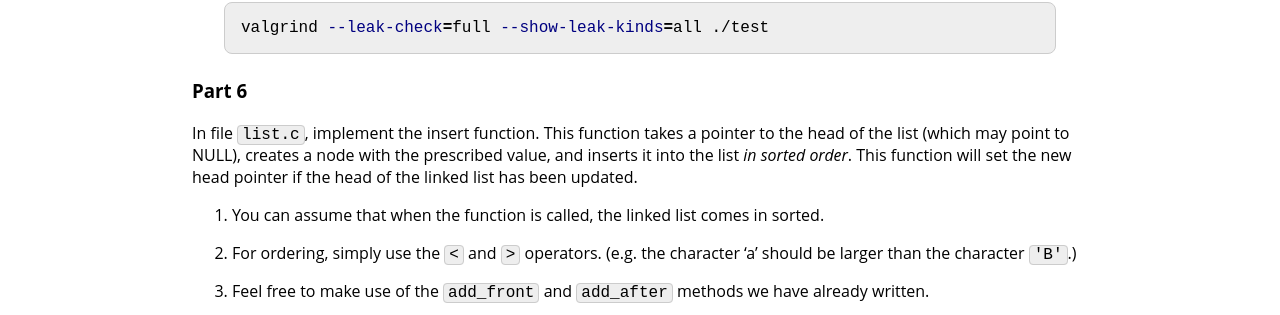
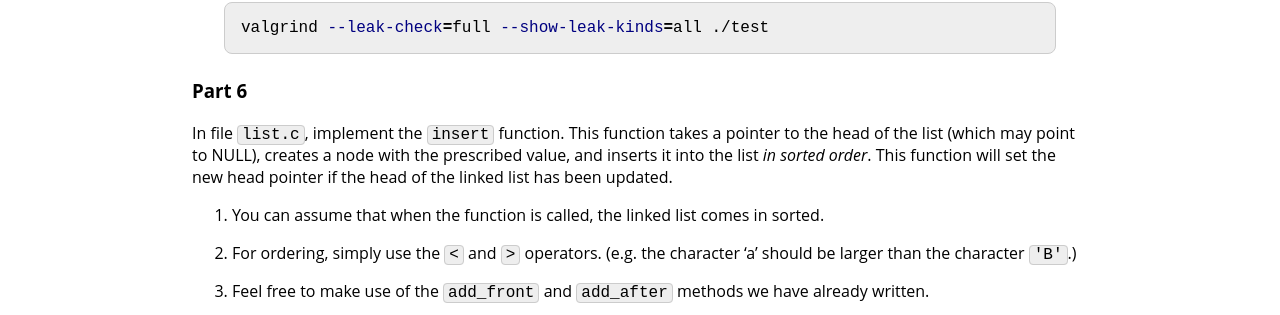
Before and after one commit to jhu-ip/cs220-f24, a Jekyll site: the page built from exercise/ex17.md, in a window 1280 px wide. Shown: the part 1690-2005 px from the top of the page. Built offline with Jekyll 4.4.1, drawn with Linux system fonts in a browser that asks for light colours.

Commit message:
Update ex17.md

````diff
--- a/exercise/ex17.md
+++ b/exercise/ex17.md
@@ -57,7 +57,7 @@ valgrind --leak-check=full --show-leak-kinds=all ./test
 ```
 
 ### Part 6
-In file `list.c`, implement the insert function. This function takes a pointer to the head of the list (which may point to NULL), creates a node with the prescribed value, and inserts it into the list _in sorted order_. This function will set the new head pointer if the head of the linked list has been updated.
+In file `list.c`, implement the `insert` function. This function takes a pointer to the head of the list (which may point to NULL), creates a node with the prescribed value, and inserts it into the list _in sorted order_. This function will set the new head pointer if the head of the linked list has been updated.
 
 1.	You can assume that when the function is called, the linked list comes in sorted.
 
````
